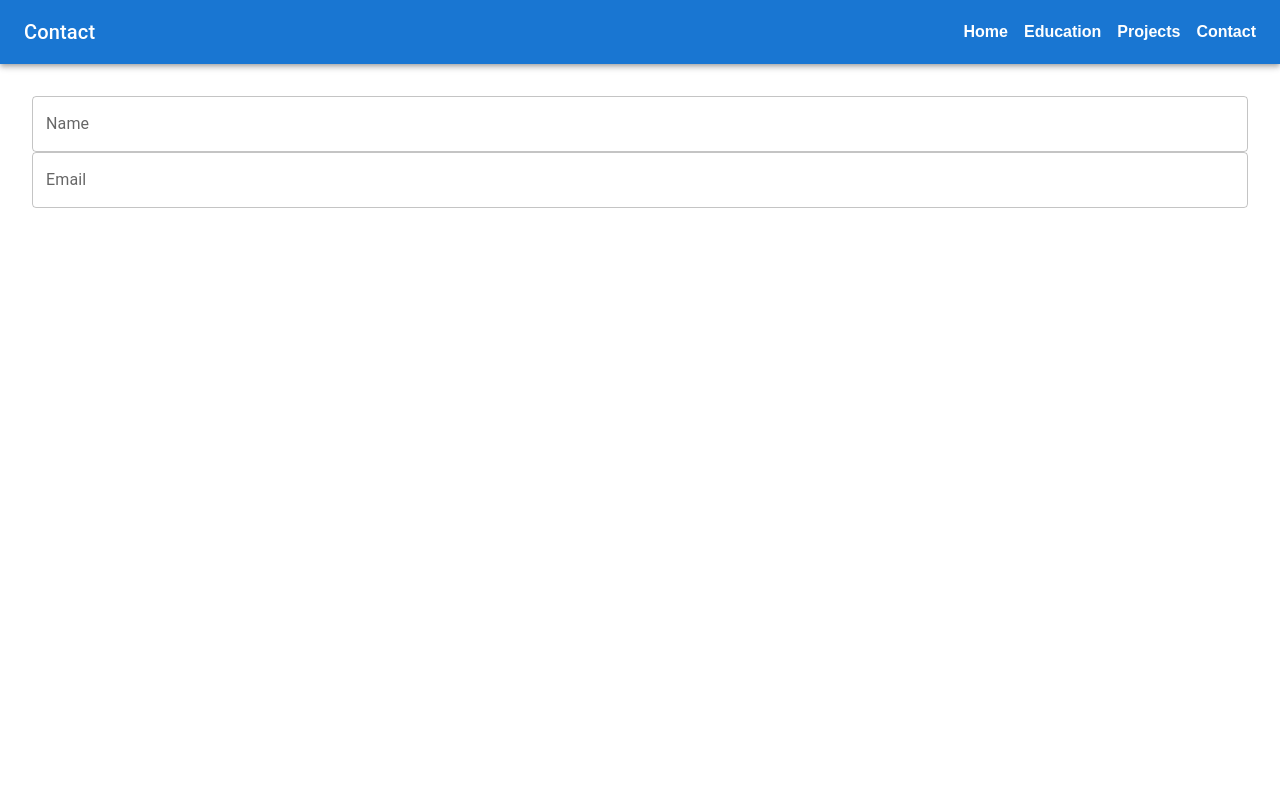
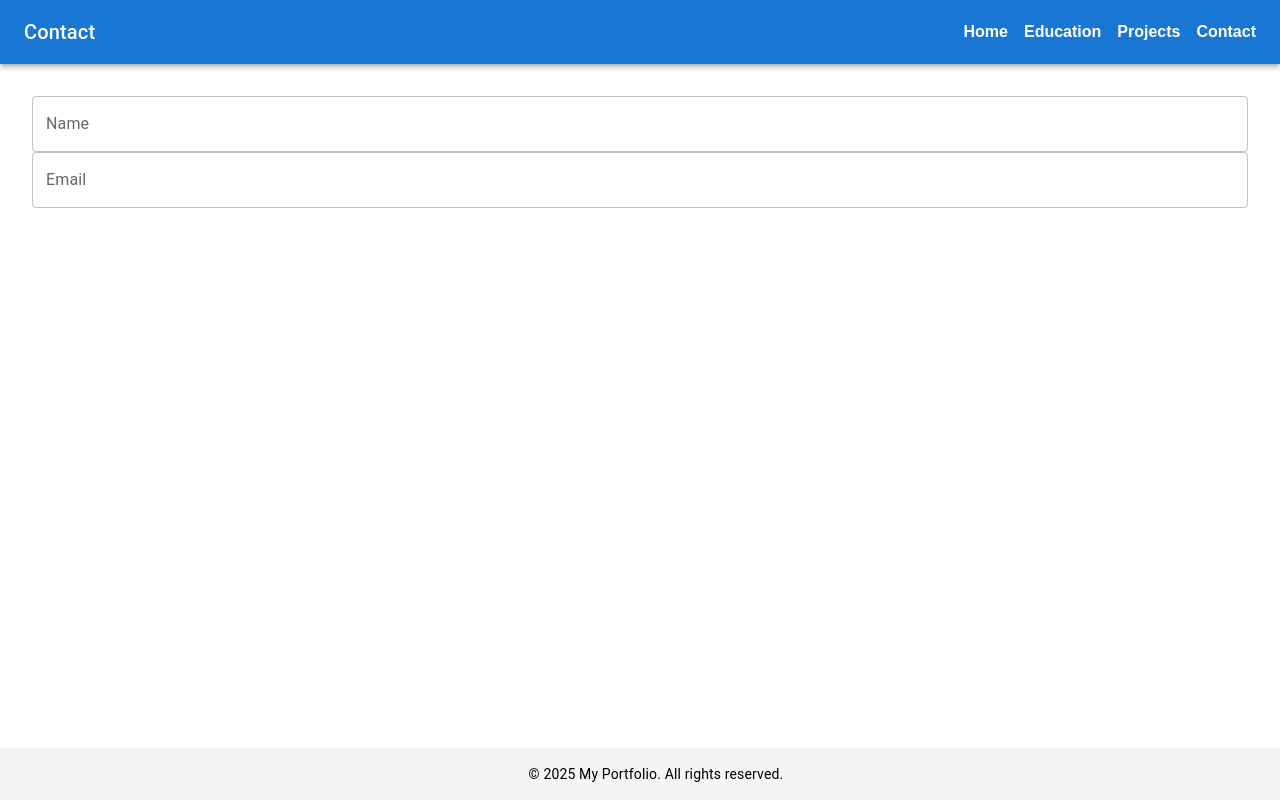
Before and after one commit to sadbrownladd/react-portfolio-2025, a React (Vite) app: page /contact in a window 1280 px wide. Built offline with nearby package versions, Linux system fonts and the light colour scheme.

Commit message:
feat: add Footer layout to App

```diff
--- a/src/App.jsx
+++ b/src/App.jsx
@@ -1,6 +1,7 @@
 import { BrowserRouter as Router, Routes, Route } from 'react-router-dom';
 import { PageTitleProvider } from './context/PageTitleContext';
 import Header from './layouts/Header';
+import Footer from './layouts/Footer';
 import Home from './pages/Home';
 import Education from './pages/Education';
 import Projects from './pages/Projects';
@@ -18,6 +19,7 @@ function App() {
           <Route path="/projects" element={<Projects />} />
           <Route path="/contact" element={<Contact />} />
         </Routes>
+        <Footer />
       </Router>
     </PageTitleProvider>
   );
--- /dev/null
+++ b/src/layouts/Footer/Footer.module.css
@@ -0,0 +1,8 @@
+.footer {
+    background-color: #f5f5f5;
+    padding: 1rem;
+    text-align: center;
+    position: fixed;
+    bottom: 0;
+    width: 100%;
+  }
--- /dev/null
+++ b/src/layouts/Footer/index.jsx
@@ -0,0 +1,12 @@
+import { Typography } from '@mui/material';
+import styles from './Footer.module.css';
+
+export default function Footer() {
+  return (
+    <footer className={styles.footer}>
+      <Typography variant="body2">
+        © 2025 My Portfolio. All rights reserved.
+      </Typography>
+    </footer>
+  );
+}
```
